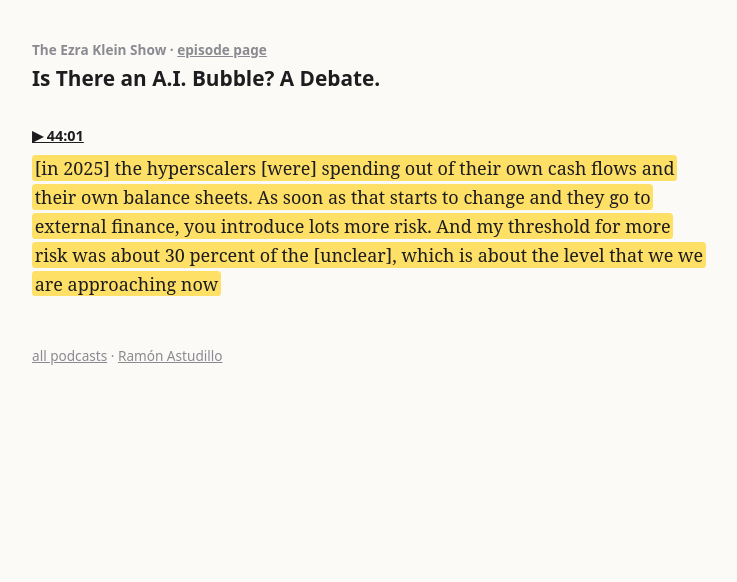
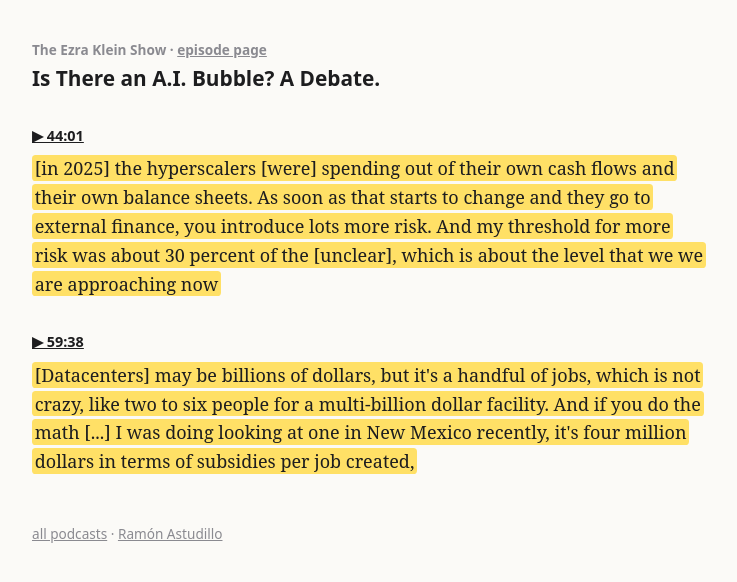
Before and after one commit to ramon-astudillo/ramon-astudillo.github.io, a Jekyll site: the page built from notes/audio/is-there-an-a-i-bubble-a-debate.md, in a window 1280 px wide. Shown: the top 582 px of the page, without its empty margins (272-1009 px from the left). Built offline with Jekyll 4.4.1, drawn with Linux system fonts in a browser that asks for light colours.

Commit message:
notes/audio: add Is There an A.I. Bubble? A Debate. @ 59:38

```diff
--- a/_data/podcasts/is-there-an-a-i-bubble-a-debate.yml
+++ b/_data/podcasts/is-there-an-a-i-bubble-a-debate.yml
@@ -18,3 +18,17 @@
   author: Azeem Azhar
   after: at the end of 2026. These things are are not set in stone. The crowding out problem is a is a
     real problem.
+- t: 3578
+  start: 3578.0
+  end: 3593.7
+  time: '59:38'
+  title: Is There an A.I. Bubble? A Debate.
+  note: ''
+  before: Because one of the things that we, you know, that we don't really talk about much is that a
+    huge data center might employ very, very few people indeed. I mean,
+  quote: '[Datacenters] may be billions of dollars, but it''s a handful of jobs, which is not crazy, like
+    two to six people for a multi-billion dollar facility. And if you do the math [...] I was doing looking
+    at one in New Mexico recently, it''s four million dollars in terms of subsidies per job created,'
+  author: ''
+  after: leaving aside the cost of the center, if you look at the tax abatements, and the required improvements
+    to, you know, local utilities, the numbers are insane. So, so
```
Also changed, not shown: notes/audio/is-there-an-a-i-bubble-a-debate/3578.md (added, +7 -0 lines), notes/audio/is-there-an-a-i-bubble-a-debate/3578.png (added).
